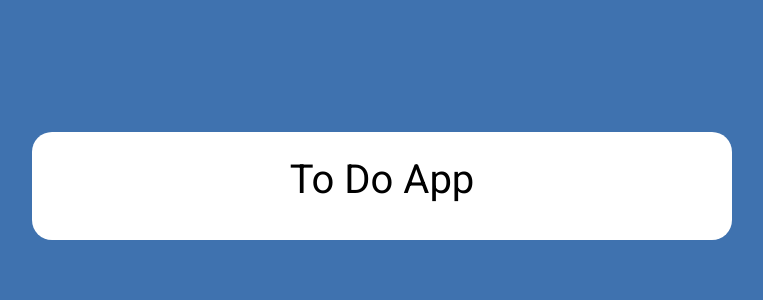
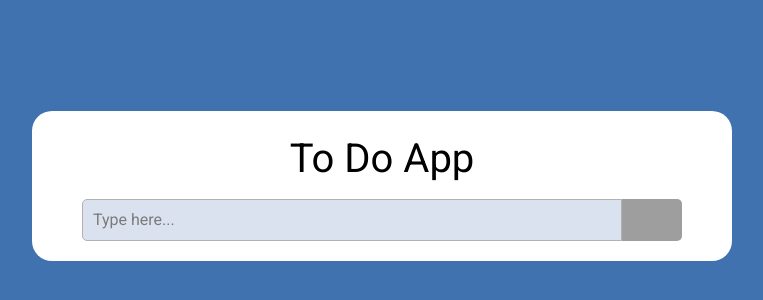
Before and after one commit to Aleksei-89ST/ToDo-sheet-on-React-TypeScript-Zustand-with-Viejas-build, a React (Vite) app: page / in a window 1280 px wide. Shown: the part 214-514 px from the top of the page, without its empty margins (258-1021 px from the left). Built offline with nearby package versions, Linux system fonts and the light colour scheme; grey boxes are pictures that could not be loaded.

Commit message:
описал стили к inputPlus

```diff
--- a/src/data/stores/useToDoStore.ts
+++ b/src/data/stores/useToDoStore.ts
@@ -1,36 +1,54 @@
-import create from 'zustand'
-import {generateId} from '../helpers'
-
+import create from "zustand";
+import { generateId } from "../helpers";
 
 // тут мы определяем 2 интерфейса
 interface Task {
-    id:string;
-    title:string;
-    createdAt:Number;
+  id: string;
+  title: string;
+  createdAt: number;
 }
 
 interface ToDoStore {
-    tasks:[];
-    createTask:(title:string) => void;
-    updateTask:(id:string,title:string) => void;
-    removeTask:(id:string) => void;
+  tasks: Task[];
+  createTask: (title: string) => void;
+  updateTask: (id: string, title: string) => void;
+  removeTask: (id: string) => void;
 }
 // создали store
-export const useToDoStore = create<ToDoStore>((set,get) => ({
-tasks:[],
-createTask:(title) => {
-    const {tasks} = get();
+export const useToDoStore = create<ToDoStore>((set, get) => ({
+  tasks: [
+      {
+          id:'hsidvdvdfbvfb',
+          title:'Моя дефолтная таска',
+          createdAt:232342
+      },
+  ],
+  createTask: (title) => {
+    const { tasks } = get();
     //создаю новую задачу и соответственно новый state
     const newTask = {
-     id:generateId(),
+      id: generateId(),
       title,
-     createdAt:Date.now(),
+      createdAt: Date.now(),
     }
+    // беру массив элементов и присоединяю с помощью concat задачи
     set({
-     // беру массив элементов и присоединяю с помощью concat задачи
-     tasks:[newTask].concat(tasks),
+      tasks: [newTask].concat(tasks),
     })
   },
-updateTask:(id,title) => {},
-removeTask:(id) => {},
+  updateTask: (id: string, title: string) => {
+    const { tasks } = get();
+    set({
+      tasks: tasks.map((task) => ({
+        ...task,
+        title: task.id === id ? title : task.title,
       }))
+    });
+  },
+  removeTask: (id:string) => {
+    const { tasks } = get();
+    set({
+      tasks: tasks.filter((task) => task.id !== id )
+    });
+  },
+}));
--- a/src/views/App/index.tsx
+++ b/src/views/App/index.tsx
@@ -1,5 +1,6 @@
 import React from "react";
 import { useToDoStore } from "../../data/stores/useToDoStore";
+import { InputPlus } from "../components/InputPlus";
 import styles from "./index.module.scss";
 
 export const App: React.FC = () => {
@@ -9,11 +10,19 @@ export const App: React.FC = () => {
     state.updateTask,
     state.removeTask,
   ]);
-
+console.log(task)
   return (
     <article className={styles.article}>
       <h1 className={styles.articleTitle}>To Do App</h1>
-      <section className={styles.articleSection}></section>
+      <section className={styles.articleSection}>
+          <InputPlus
+          onAdd={(title) => {
+            if (title) {
+                createTask(title)
+            }
+          }}
+          />
+      </section>
       <section className={styles.articleSection}></section>
     </article>
   );
--- /dev/null
+++ b/src/views/components/InputPlus/index.module.scss
@@ -0,0 +1,29 @@
+.inputPlus {
+  width: 100%;
+  display: grid;
+  grid-template-columns: 1fr 60px;
+  &Value {
+    border: 1px solid #b1b1b1;
+    border-top-left-radius: 5px;
+    border-bottom-left-radius: 5px;
+    padding: 9px 10px;
+    font: 1rem/1.4 "Roboto", sans-serif;
+    background: #dbe2ef;
+    &::placeholder {
+      color: #7b7b7b;
+    }
+  }
+
+  &Button {
+    border-radius: none;
+    border-top-right-radius: 5px;
+    border-bottom-right-radius: 5px;
+    border: none;
+    cursor: pointer;
+    background: #3f72af url("./components/images/plus.png") no-repeat center center;
+    transition: opacity 0.3s;
+    &:hover {
+      opacity: 0.7;
+    }
+  }
+}
--- /dev/null
+++ b/src/views/components/InputPlus/index.tsx
@@ -0,0 +1,38 @@
+import React, { useCallback, useState } from "react";
+import styles from "./index.module.scss";
+
+interface InputPlusProps {
+  onAdd: (title: string) => void;
+}
+
+export const InputPlus: React.FC<InputPlusProps> = ({ onAdd }) => {
+  const [inputValue, setInputValue] = useState("");
+  const addTask = useCallback(() => {
+    onAdd(inputValue);
+    setInputValue("");
+  }, [inputValue]);
+  return (
+    <div className={styles.inputPlus}>
+      <input
+        type="text"
+        className={styles.inputPlusValue}
+        value={inputValue}
+        onChange={(e) => {
+          setInputValue(e.target.value);
+        }}
+        onKeyDown={(e) => {
+          if (e.key === "Enter") {
+            addTask();
+          }
+        }}
+        placeholder="Type here..."
+      />
+      <button
+        onClick={addTask}
+        // помогает дополнительно описать кнопку
+        aria-label="Add"
+        className={styles.inputPlusButton}
+      />
+    </div>
+  );
+};
```
Also changed, not shown: src/views/components/images/plus.png (added). Lines whose indentation alone changed are shown as unchanged.
